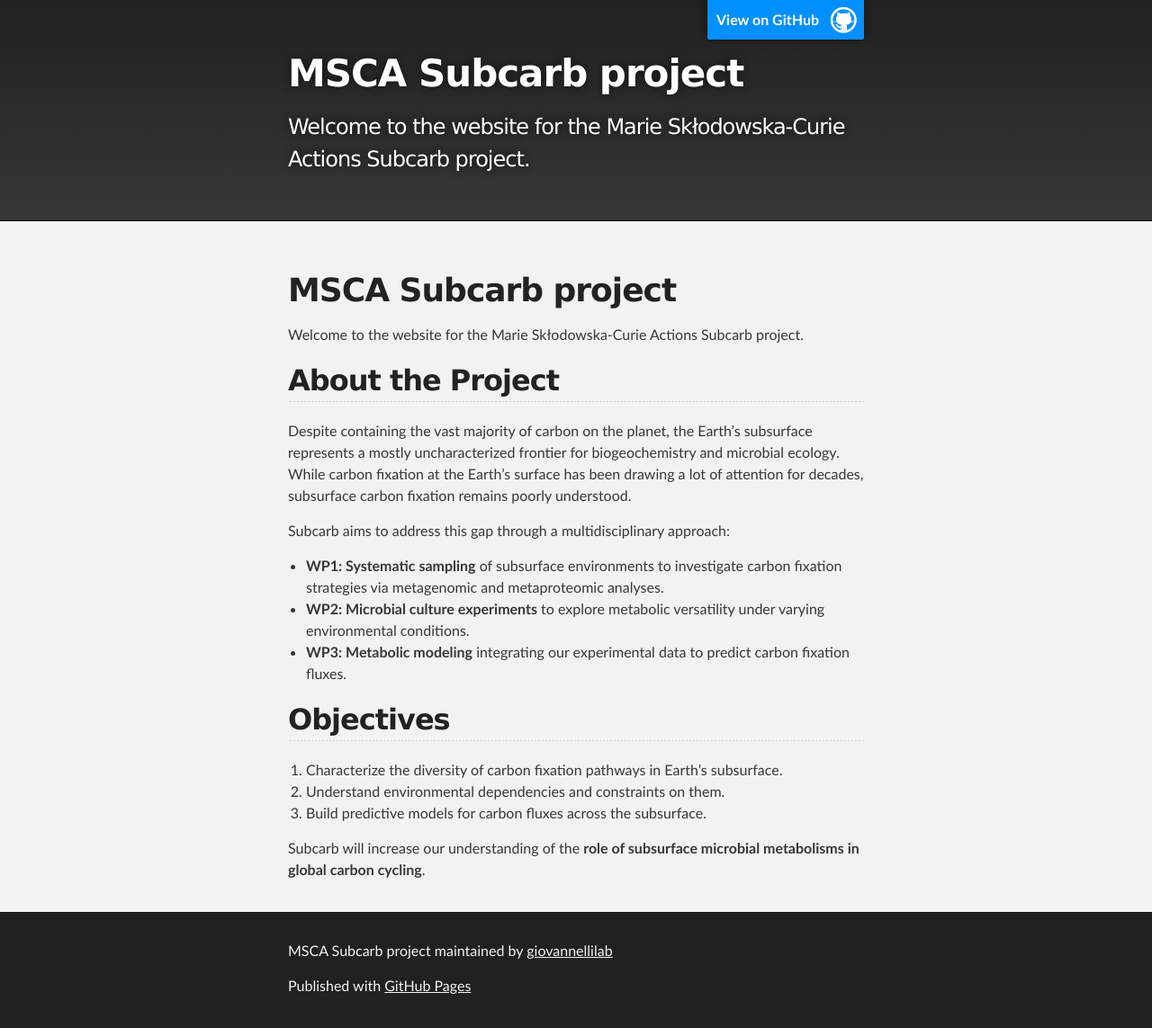
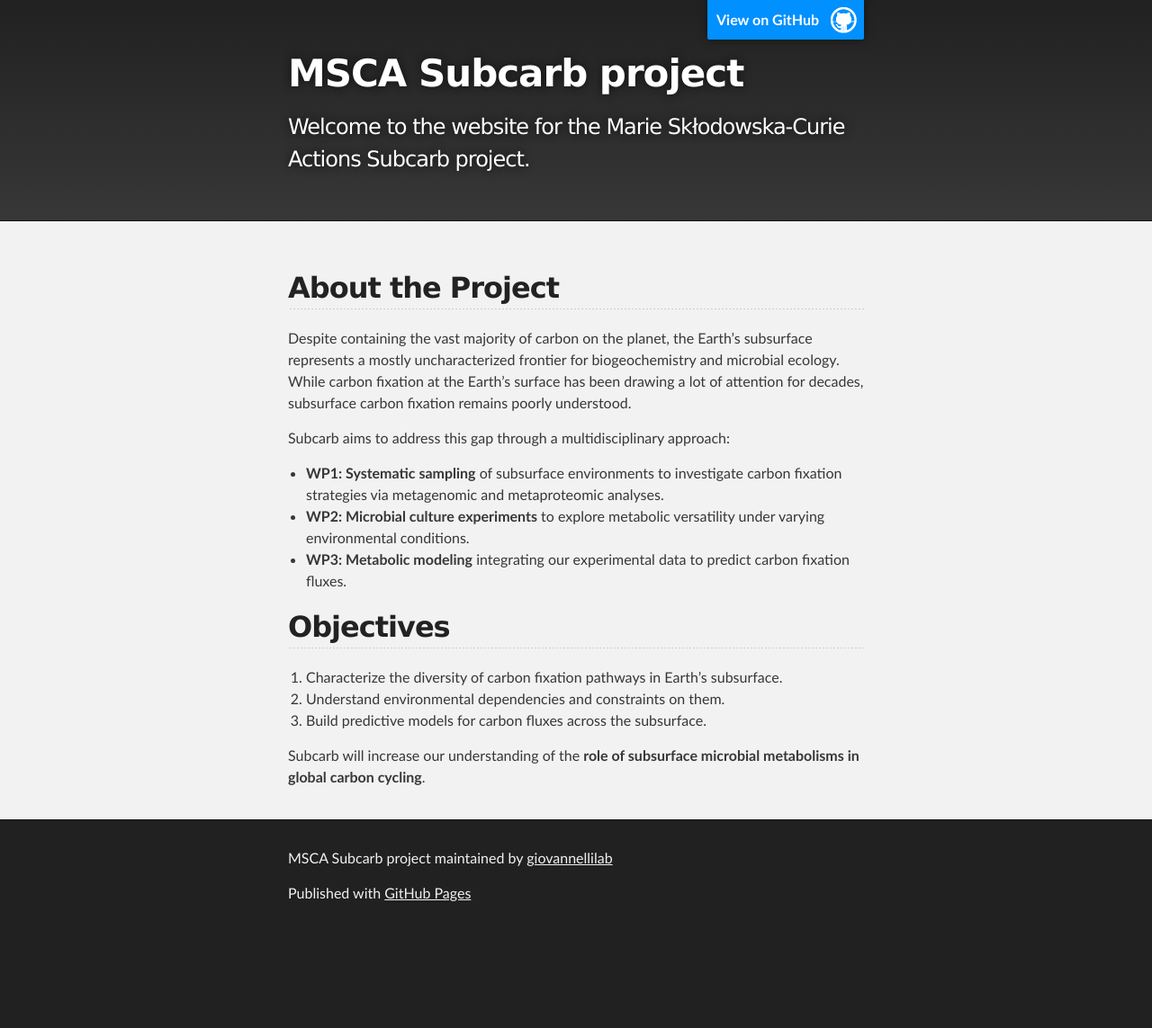
Before and after one commit to giovannellilab/subcarb, a Jekyll site: the page built from index.md, in a window 1280 px wide. Shown: the whole page at 90% size. Built offline with Jekyll 4.4.1, drawn with Linux system fonts in a browser that asks for light colours; our own code applies the rules of GitHub Pages for plain Markdown files; after the commit the page ends 1040 px from its top, so only the background shows below that.

Commit message:
Update index.md

```diff
--- a/index.md
+++ b/index.md
@@ -1,10 +1,6 @@
 ---
 layout: default
 ---
-
-# MSCA Subcarb project
-
-Welcome to the website for the Marie Skłodowska-Curie Actions Subcarb project.
 
 ## About the Project
 Despite containing the vast majority of carbon on the planet, the Earth’s subsurface represents a mostly uncharacterized frontier for biogeochemistry and microbial ecology. While carbon fixation at the Earth’s surface has been drawing a lot of attention for decades, subsurface carbon fixation remains poorly understood.
```
